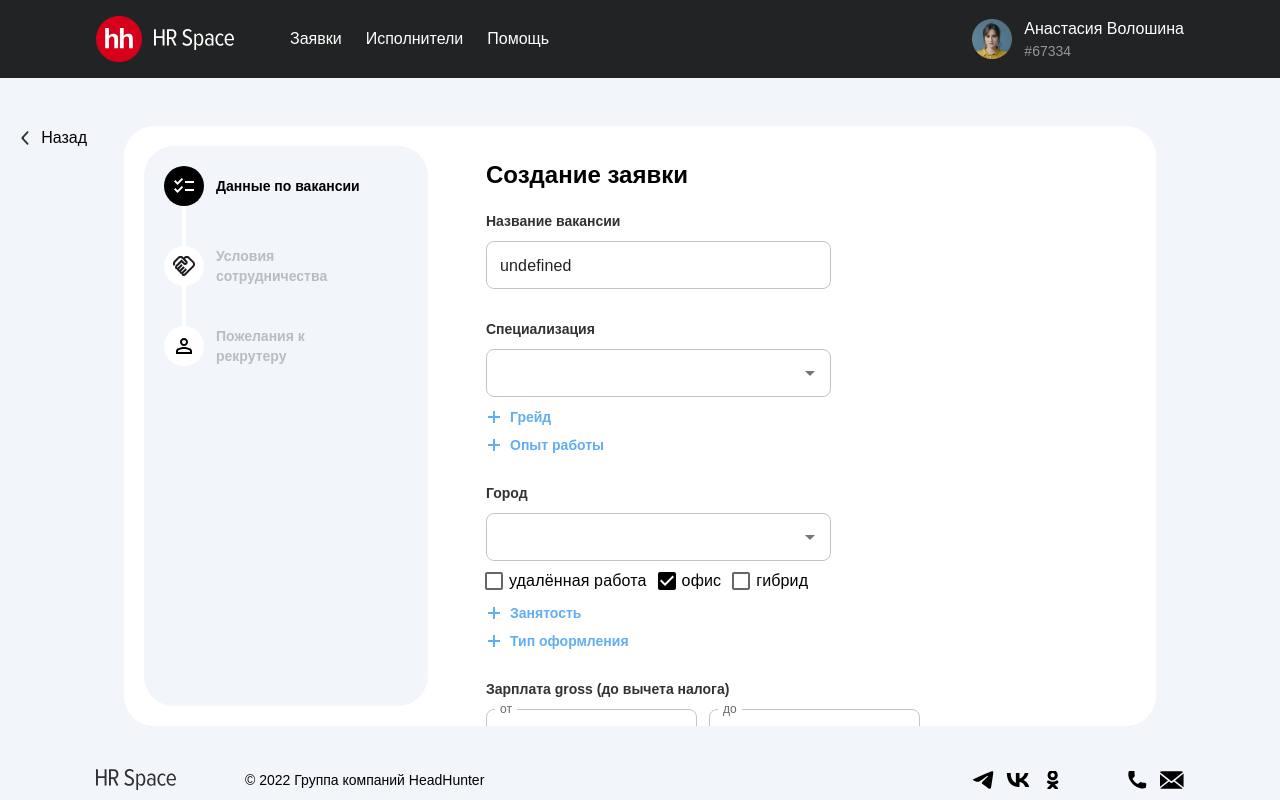
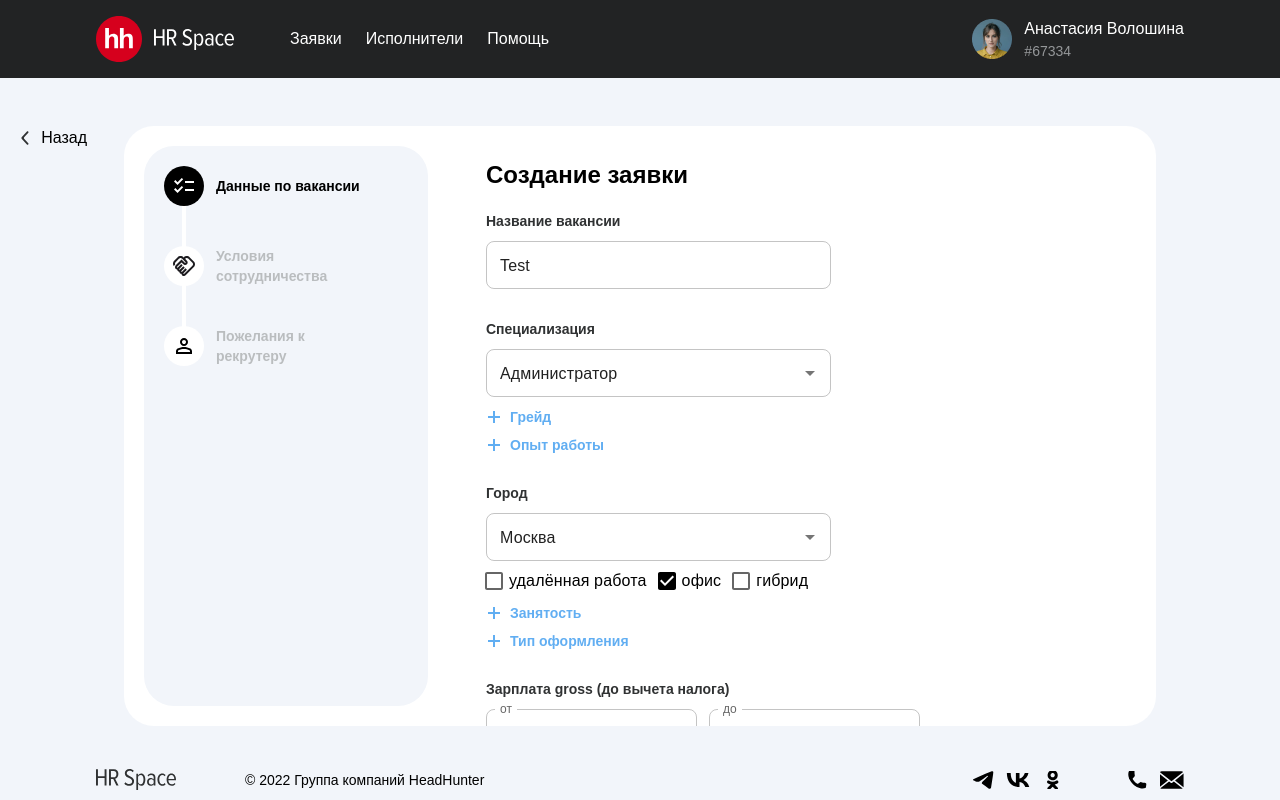
Before and after one commit to LedyBacer/hrspace-requst-builder, a React (Create React App) app: page /request-builder/1 in a window 1280 px wide. Built offline with nearby package versions, Linux system fonts and the light colour scheme.

Commit message:
Done work on requestCreator1

```diff
--- a/src/components/request-creator/city/city.jsx
+++ b/src/components/request-creator/city/city.jsx
@@ -13,6 +13,7 @@ export default function City({ formik }) {
       <Autocomplete
         name="cityField"
         id="cityField"
+        value={formik.values.cityField}
         onChange={(event, value) => {
           formik.setFieldValue("cityField", value);
         }}
--- a/src/components/request-creator/specialisation/specialisation.jsx
+++ b/src/components/request-creator/specialisation/specialisation.jsx
@@ -25,13 +25,6 @@ export default function Specialisation({ formik }) {
     };
   });
 
-  // const data = [
-  //   { title: "Курьер", specialisation: "Административный персонал" },
-  //   { title: "Администратор", specialisation: "Административный персонал" },
-  //   { title: "Фронтендер", specialisation: "Программисты" },
-  //   { title: "Бэкендер", specialisation: "Программисты" },
-  // ];
-
   return (
     <div className={styles.m32}>
       <h3 className={`${styles.text_h3} ${styles.m12}`}>Специализация</h3>
@@ -39,6 +32,7 @@ export default function Specialisation({ formik }) {
       <Autocomplete
         id="specialisationField"
         name="specialisationField"
+        value={formik.values.specialisationField}
         onChange={(event, value) => {
           formik.setFieldValue("specialisationField", value);
         }}
--- a/src/components/request-creator/vacancy-name/vacancy-name.jsx
+++ b/src/components/request-creator/vacancy-name/vacancy-name.jsx
@@ -1,5 +1,5 @@
 import { Autocomplete, TextField } from "@mui/material";
-import React, { useState } from "react";
+import React from "react";
 import { useSelector } from "react-redux";
 import styles from "./vacancy-name.module.scss";
 /* eslint-disable react/prop-types */
@@ -10,12 +10,6 @@ export default function VacancyName({ formik }) {
     (state) => state.data.baseData.vacancyNames,
   );
 
-  const [inputValue, setInputValue] = useState(
-    typeof formik.values.vacancyNameField === "object"
-      ? formik.values.vacancyNameField.name
-      : formik.values.vacancyNameField,
-  );
-
   return (
     <div className={styles.vacancy_name}>
       <h3 className={`${styles.text_h3} ${styles.m12}`}>Название вакансии</h3>
@@ -24,14 +18,16 @@ export default function VacancyName({ formik }) {
         id="vacancyNameField"
         name="vacancyNameField"
         freeSolo
-        value={inputValue}
-        onChange={(event, value) => {
-          setInputValue(value);
-          const isValueObject = typeof value === "object" && value !== null;
-          formik.setFieldValue(
-            "vacancyNameField",
-            isValueObject ? value : { id: -1, name: value },
-          );
+        value={formik.values.vacancyNameField}
+        onChange={(event, value, reason) => {
+          if (reason === "selectOption") {
+            formik.setFieldValue("vacancyNameField", value); // Обрабатывает случай, когда выбран вариант из списка
+          }
+        }}
+        onInputChange={(event, value, reason) => {
+          if (reason === "input") {
+            formik.setFieldValue("vacancyNameField", { name: value }); // Обрабатывает случай ручного ввода
+          }
         }}
         sx={{
           "& .MuiInputBase-root": {
@@ -45,14 +41,15 @@ export default function VacancyName({ formik }) {
         renderInput={(params) => (
           <TextField
             {...params}
-            onBlur={formik.handleBlur}
             error={
               formik.touched.vacancyNameField &&
-              Boolean(formik.errors.vacancyNameField)
+              Boolean(formik.errors.vacancyNameField?.name)
             }
             helperText={
-              formik.touched.vacancyNameField && formik.errors.vacancyNameField
+              formik.touched.vacancyNameField &&
+              formik.errors.vacancyNameField?.name
             }
+            onBlur={formik.handleBlur}
             color="rqback"
             size="small"
           />
--- a/src/pages/request-builder/request-builder.jsx
+++ b/src/pages/request-builder/request-builder.jsx
@@ -17,15 +17,8 @@ function RequestBuilder({ page = 1 }) {
   const formStateFromRedux = useSelector((state) => state.form.formState);
 
   const validationSchema = yup.object({
-    vacancyNameField: yup.lazy((value) => {
-      switch (typeof value) {
-        case "object":
-          return yup.object().required(); // schema for object
-        case "string":
-          return yup.string().min(3).max(64).required(); // schema for string
-        default:
-          return yup.mixed().required();
-      }
+    vacancyNameField: yup.object().shape({
+      name: yup.string().min(3).required(),
     }),
     specialisationField: yup.object().required(),
     cityField: yup.object().required(),
@@ -49,9 +42,13 @@ function RequestBuilder({ page = 1 }) {
     initialValues: formStateFromRedux || {
       vacancyNameField: {
         id: -1,
-        name: "",
+        name: "Test",
       },
-      specialisationField: "",
+      specialisationField: {
+        id: 2,
+        title: "Администратор",
+        specialisation: "Административный персонал",
+      },
       grade: "",
       expirience: "",
       cityField: "",
--- a/src/services/formSlice.js
+++ b/src/services/formSlice.js
@@ -7,15 +7,15 @@ export const initialState = {
       name: "Test",
     },
     specialisationField: {
-      id: -1,
-      name: "Test",
+      id: 2,
+      title: "Администратор",
       specialisation: "Административный персонал",
     },
     grade: "middle",
     expirience: "1-3 года",
     cityField: {
-      id: -1,
-      name: "Test",
+      id: 1,
+      name: "Москва",
     },
     worktype: ["офис", "удаленка"],
     employment: "частичная",
```
